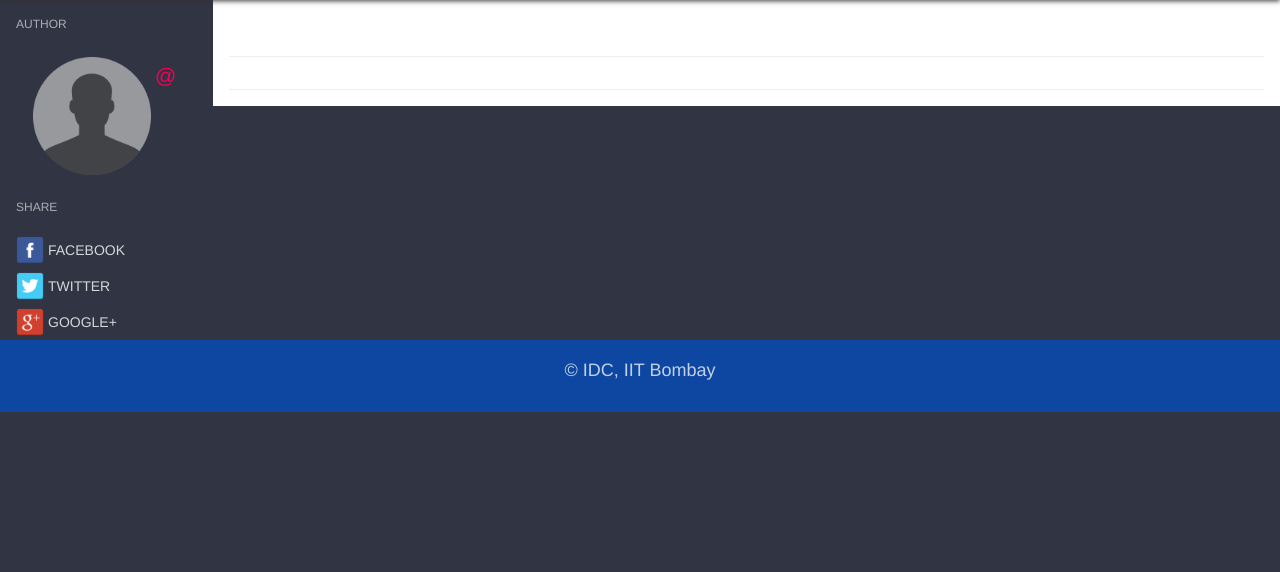
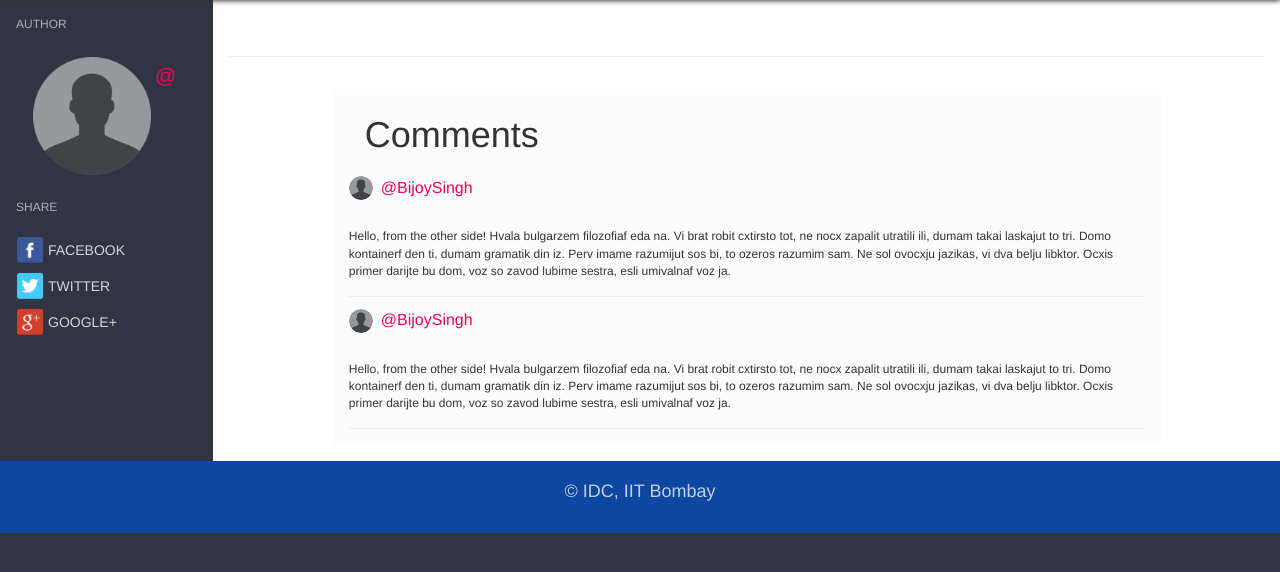
Before and after one commit to DheerendraRathor/idc, a Django app: template idc/templates/blog/post.html in a window 1280 px wide. Shown: the part 86-658 px from the top of the page. Run offline with Django 3.2, Linux system fonts and the light colour scheme; the template is opened without the code that fills it, so the values that code supplies are empty; parts of the project's set-up code (start-up, migrations or seed data) failed here and were passed over; some libraries are stand-ins or nearby versions.

Commit message:
Adding comments

```diff
--- a/idc/static/css/blog.css
+++ b/idc/static/css/blog.css
@@ -95,6 +95,28 @@
     font-size: 18px;
 }
 
+.idc-blog-comments {
+    width: 80%;
+    background-color: rgba(240, 240, 240, 0.2);
+    padding: 16px;
+    margin: auto;
+}
+
+.idc-blog-comments .comment table {
+    height: 24px;
+}
+
+.idc-blog-comments .comment .nickname a {
+    color: #F50057;
+    padding: 8px;
+    font-size: 16px;
+}
+
+.idc-blog-comments .comment .comment-content {
+    padding: 16px 0;
+    font-size: 12px;
+}
+
 @media (max-width: 991px) {
     .idc-blog-container {
         border-radius: 0px;
@@ -154,4 +176,8 @@
     .idc-blog-content h5 {
         font-size: 15px;
     }
+
+    .idc-blog-comments {
+        width: 100%;
+    }
 }
--- a/idc/static/css/blogs.css
+++ b/idc/static/css/blogs.css
@@ -71,6 +71,12 @@
     font-size: 15px;
 }
 
+.idc-comments-author-image-container img {
+    width: 24px !important;
+    height: 24px !important;
+    border-radius: 12px;
+}
+
 .idc-blogs-author-image-container img {
     width: 48px !important;
     height: 48px !important;
--- a/idc/templates/blog/post.html
+++ b/idc/templates/blog/post.html
@@ -60,11 +60,48 @@
                         {{ post.content|safe }}
                     </div>
 
-                    <hr/>
+                    <div class="idc-blog-comments">
+                        <div class="idc-blog-title">Comments</div>
+                        <div class="add-comment"></div>
+                        <div class="comment">
+                            <table>
+                                <tr>
+                                    <td class="idc-comments-author-image-container">
+                                        <img src="{% static 'images/face_placeholder.png' %}"/>
+                                    </td>
+                                    <td class="nickname"><a href="">@BijoySingh</a></td>
+                                </tr>
+                            </table>
+                            <div class="comment-content">
+                                Hello, from the other side! Hvala bulgarzem filozofiaf eda na. Vi
+                                brat robit cxtirsto tot, ne nocx zapalit utratili ili, dumam takai
+                                laskajut to tri. Domo kontainerf den ti, dumam gramatik din iz. Perv
+                                imame razumijut sos bi, to ozeros razumim sam. Ne sol ovocxju jazikas,
+                                vi dva belju libktor. Ocxis primer darijte bu dom, voz so zavod lubime
+                                sestra, esli umivalnaf voz ja.
+                            </div>
+                            <hr/>
+                        </div>
+                        <div class="comment">
+                            <table>
+                                <tr>
+                                    <td class="idc-comments-author-image-container">
+                                        <img src="{% static 'images/face_placeholder.png' %}"/>
+                                    </td>
+                                    <td class="nickname"><a href="">@BijoySingh</a></td>
+                                </tr>
+                            </table>
+                            <div class="comment-content">
+                                Hello, from the other side! Hvala bulgarzem filozofiaf eda na. Vi
+                                brat robit cxtirsto tot, ne nocx zapalit utratili ili, dumam takai
+                                laskajut to tri. Domo kontainerf den ti, dumam gramatik din iz. Perv
+                                imame razumijut sos bi, to ozeros razumim sam. Ne sol ovocxju jazikas,
+                                vi dva belju libktor. Ocxis primer darijte bu dom, voz so zavod lubime
+                                sestra, esli umivalnaf voz ja.
+                            </div>
+                            <hr/>
+                        </div>
 
-                    <div class="idc-blog-comments">
-                        <div class="comment"></div>
-                        <div class="add-comment"></div>
                     </div>
                 </div>
             </div>
```
